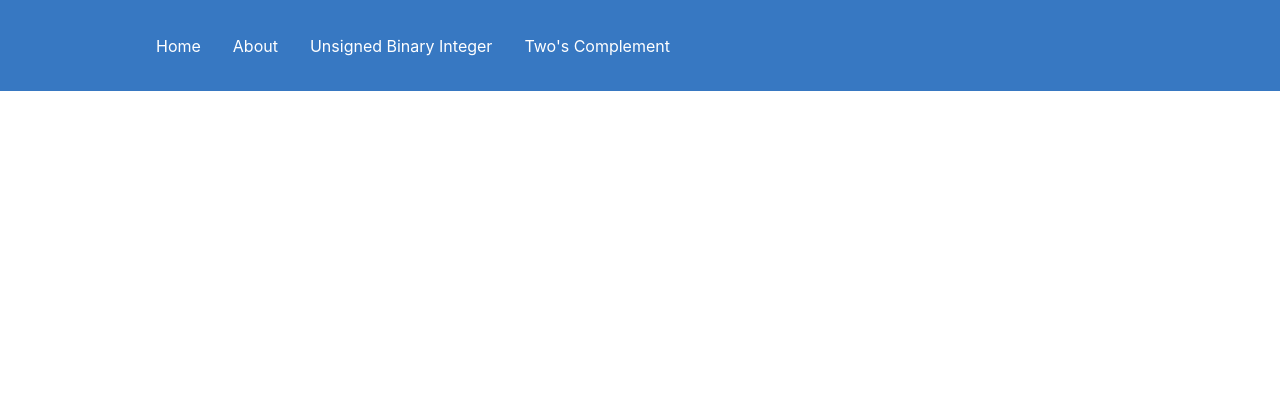
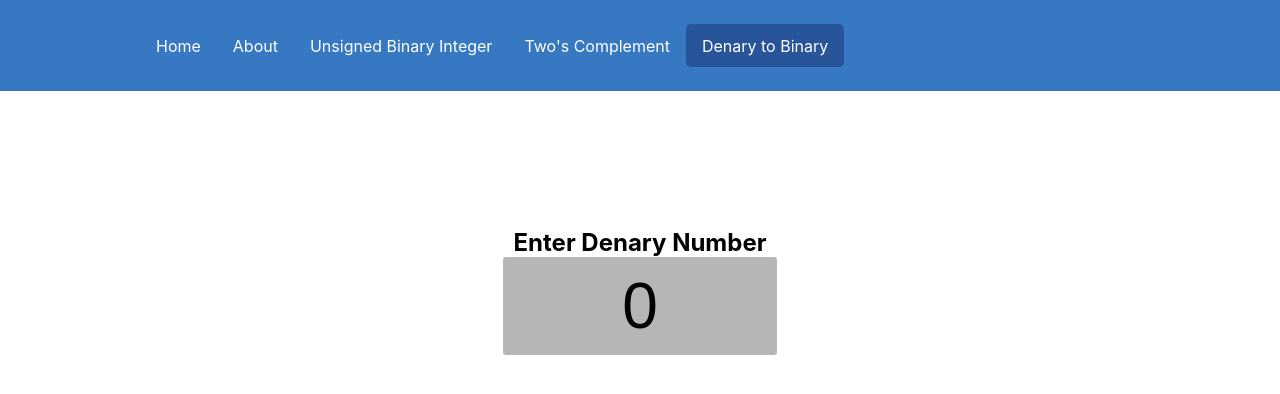
Before and after one commit to bo-wen-zhang/binary-numbers-app, a React (Create React App) app: page /binary-numbers-app/denary-to-binary in a window 1280 px wide. Shown: the top 394 px of the page. Built offline with nearby package versions, Linux system fonts and the light colour scheme.

Commit message:
🚧 working on a denary to binary page

```diff
--- a/src/App.js
+++ b/src/App.js
@@ -3,7 +3,9 @@ import Navbar from './Navbar';
 import About from './About';
 import Home from './Home';
 import BinaryToDenary from './BinaryToDenary';
+import DenaryToBinary from './DenaryToBinary';
 import { BrowserRouter as Router, Routes, Route } from 'react-router-dom';
+
 
 export default function App() {
   const unsignedPlaceValues = [128, 64, 32, 16, 8, 4, 2, 1];
@@ -17,6 +19,7 @@ export default function App() {
       <Route path='/binary-numbers-app/about' element={<About/>} />
       <Route path='/binary-numbers-app/unsigned-binary-int' element={<BinaryToDenary key="unsigned" decimalPlaceValues={unsignedPlaceValues}/>} />
       <Route path='/binary-numbers-app/two-s-complement' element={<BinaryToDenary key="two-s-complement" decimalPlaceValues={signedPlaceValues}/>} />
+      <Route path='/binary-numbers-app/denary-to-binary' element={<DenaryToBinary/>}/>
     </Routes>
     </Router>
   );
--- a/src/ButtonRow.js
+++ b/src/ButtonRow.js
@@ -20,7 +20,7 @@ export default function ButtonRow({binaryValues, decimalPlaceValues, setBinaryVa
 
     const buttons = [];
     for (let i=0; i<8; i++) {
-        buttons.push(<Tile binaryValue={binaryValues[i]} onClickTile={() => handleClick(i)}/>)
+        buttons.push(<Tile key={i} binaryValue={binaryValues[i]} onClickTile={() => handleClick(i)}/>)
     }
 
     return (
--- /dev/null
+++ b/src/DenaryToBinary.js
@@ -0,0 +1,25 @@
+import React, {useState} from "react";
+
+export default function DenaryToBinary() {
+
+    const [state, setState] = useState({
+        value: 0
+    })
+
+    const handleChange = (e) => {
+        const newValue = e.target.value;
+        if (/^\d{1,3}$/.test(newValue)){
+            setState({value: newValue})
+        }
+        else if (newValue === "") {
+            setState({value: ""})
+        }
+    }
+
+    return (
+        <div className="center">
+        <span>{"Enter Denary Number"}</span>
+        <input type="text" placeholder={"0"} value={state.value} onChange={(e) => handleChange(e)} />
+        </div>
+    );
+}
--- a/src/LabelRow.js
+++ b/src/LabelRow.js
@@ -4,7 +4,7 @@ import ColumnLabel from './ColumnLabel';
 export default function LabelRow({decimalPlaceValues}) {
     const labels = [];
     for (let i=0; i<8; i++) {
-        labels.push(<ColumnLabel value={decimalPlaceValues[i]}/>)
+        labels.push(<ColumnLabel key={i} value={decimalPlaceValues[i]}/>)
     }
     return (
         <React.Fragment>
--- a/src/Navbar.js
+++ b/src/Navbar.js
@@ -24,6 +24,9 @@ export default function Navbar() {
                     <NavLink to='/binary-numbers-app/two-s-complement' activestyle="true">
                         Two's Complement
                     </NavLink>
+                    <NavLink to='/binary-numbers-app/denary-to-binary' activestyle="true">
+                        Denary to Binary
+                    </NavLink>
                 </NavMenu>
             </Nav>
         </React.Fragment>
--- a/src/Tile.js
+++ b/src/Tile.js
@@ -1,3 +1,5 @@
+import React from "react";
+
 export default function Tile({binaryValue, onClickTile}) {
-    return <button className="tile" onClick={onClickTile}>{binaryValue}</button>;
+    return <button className="tile" onClick={onClickTile}><span className="front">{binaryValue}</span></button>;
 }
--- a/src/index.css
+++ b/src/index.css
@@ -14,10 +14,13 @@ html, body{
   padding: 0px;
   font-family: -apple-system, BlinkMacSystemFont, 'Segoe UI', 'Roboto', 'Oxygen',
     'Ubuntu', 'Cantarell', 'Fira Sans', 'Droid Sans', 'Helvetica Neue', sans-serif;
+  -webkit-font-smoothing: antialiased;
+  -moz-osx-font-smoothing: grayscale;
   /*display: flex;
   align-items: center;
   justify-content: center;*/
-  display: 'flex'
+  display: 'flex';
+  background-size: cover;
 }
 
 code {
@@ -25,17 +28,47 @@ code {
     monospace;
 }
 
-.tile {
-  border: 2px solid rgb(0, 0, 0);
-  border-radius: 5px;
+.center {
+  display: flex;
+  justify-content: center;
+  align-items: center;
+  height: 50vh;
+  flex-direction: column;
   font-size: 24px;
   font-weight: bold;
-  line-height: 34px;
-  height: 51px;
-  padding: 2px;
+}
+
+.center input {
+  border: none;
+  -webkit-appearance: none;
+  -ms-appearance: none;
+  -moz-appearance: none;
+  appearance: none;
+  background: #b6b6b6;
+  padding: 12px;
+  border-radius: 3px;
+  width: 250px;
   text-align: center;
-  width: 34px;
+  font-size: 64px;
 }
+
+.center input:focus {
+  background: #989898;
+}
+
+::placeholder { /* Chrome, Firefox, Opera, Safari 10.1+ */
+  color: #5b5b5b;
+  opacity: 1; /* Firefox */
+}
+
+:-ms-input-placeholder { /* Internet Explorer 10-11 */
+  color: #5b5b5b;
+}
+
+::-ms-input-placeholder { /* Microsoft Edge */
+  color: #5b5b5b;
+}
+
 .columnLabel {
   font-family: "Arial";
   font-size: 12px;
@@ -83,3 +116,15 @@ code {
 .scale {
   height: 100vh;
 }
+
+.tile {
+  border: 2px solid rgb(0, 0, 0);
+  border-radius: 5px;
+  font-size: 24px;
+  font-weight: bold;
+  text-align: center;
+  line-height: 34px;
+  height: 51px;
+  padding: 2px;
+  width: 34px;
+}
```
Also changed, not shown: public/manifest.json.
